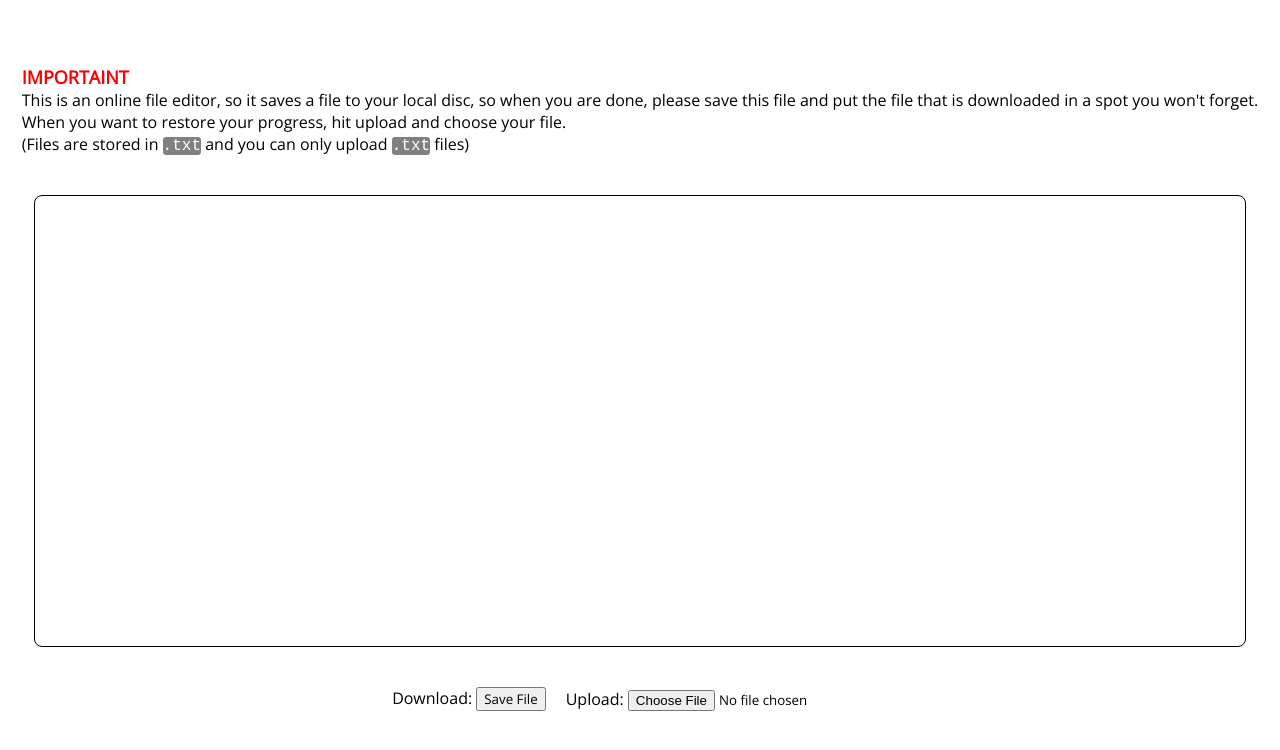
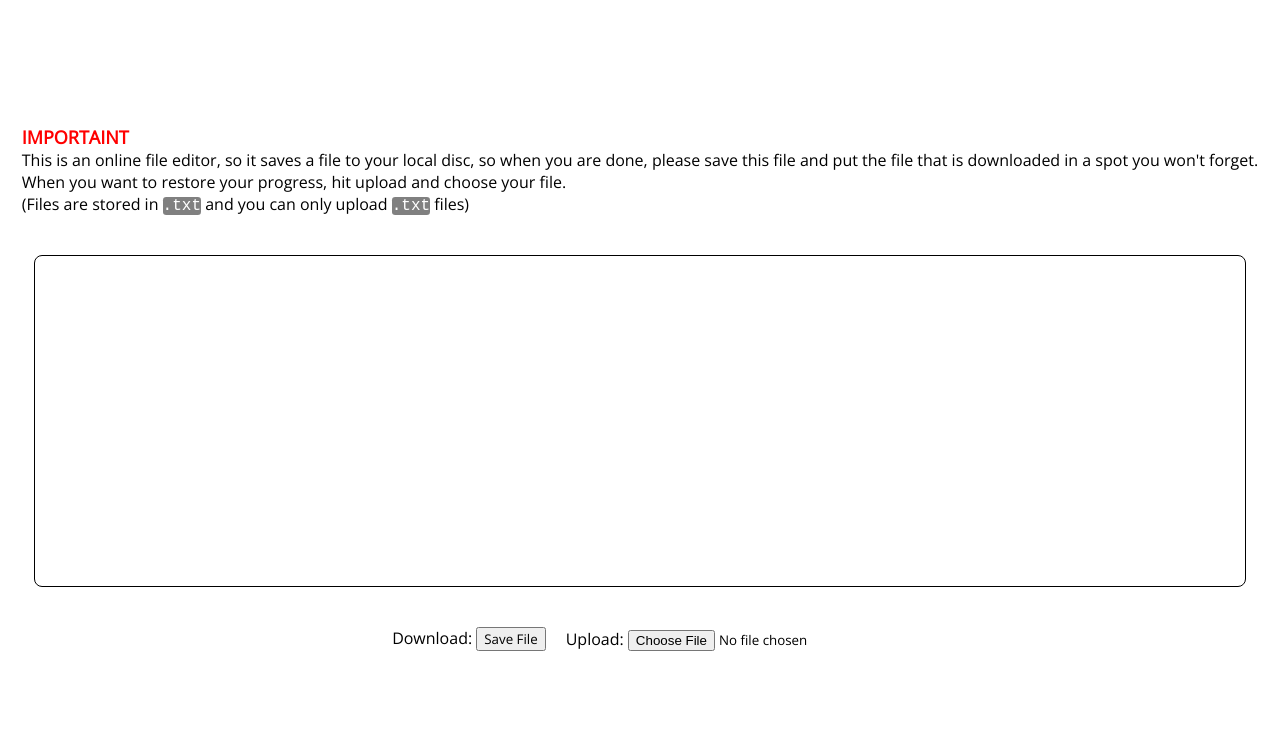
Before and after one commit to duck123acb/notes, a plain HTML site: page index.html in a window 1280 px wide. Drawn offline with nearby package versions, Linux system fonts and the light colour scheme.

Commit message:
fix bug of making new div if content is too much

```diff
--- a/styles.css
+++ b/styles.css
@@ -3,7 +3,7 @@
 }
 
 body {
-	height: 95vh;
+	min-height: 95vh;
 	display: flex;
 	justify-content: center;
 	align-items: center;
@@ -19,7 +19,7 @@ body {
 }
 
 #text {
-	height: min(100% - 20rem, 10000px);
+	min-height: 20rem;
 	width: min(100% - 4rem, 10000px);
 	margin-inline: auto;
 	vertical-align: top;
```
